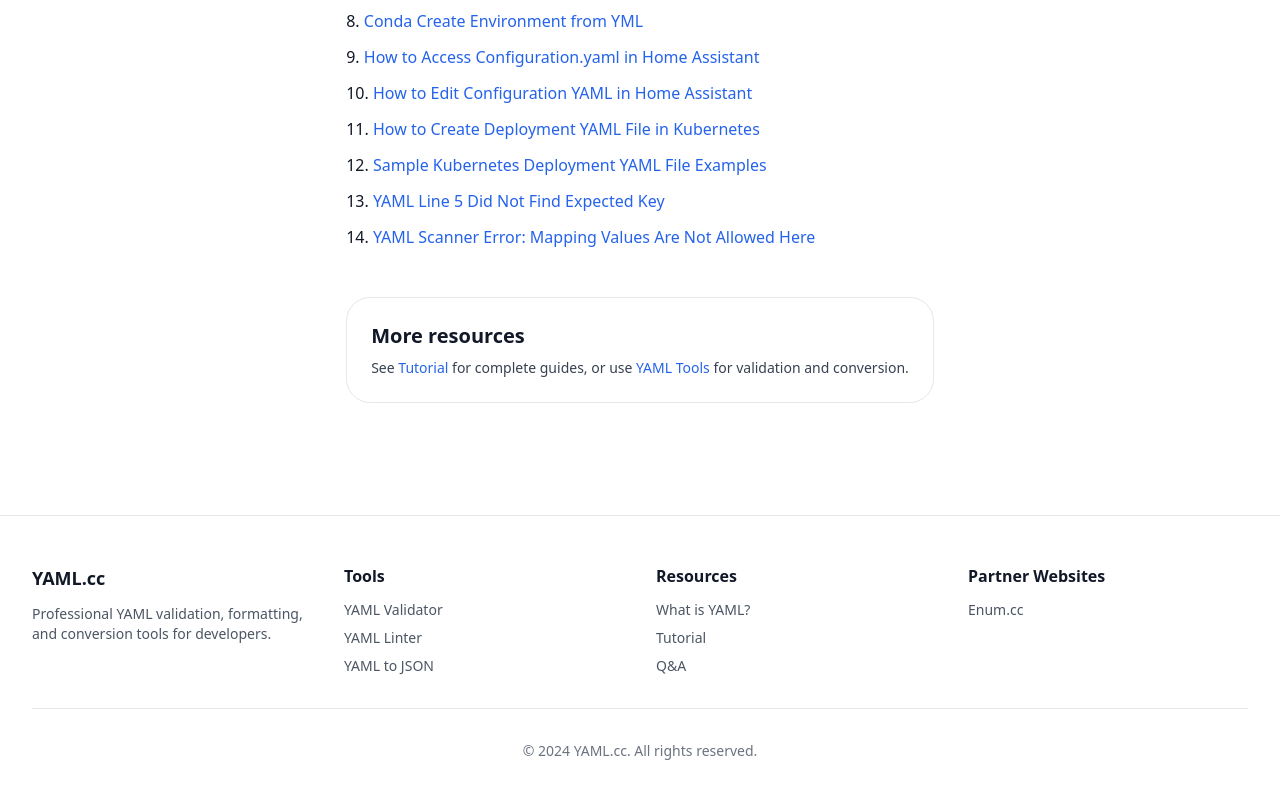
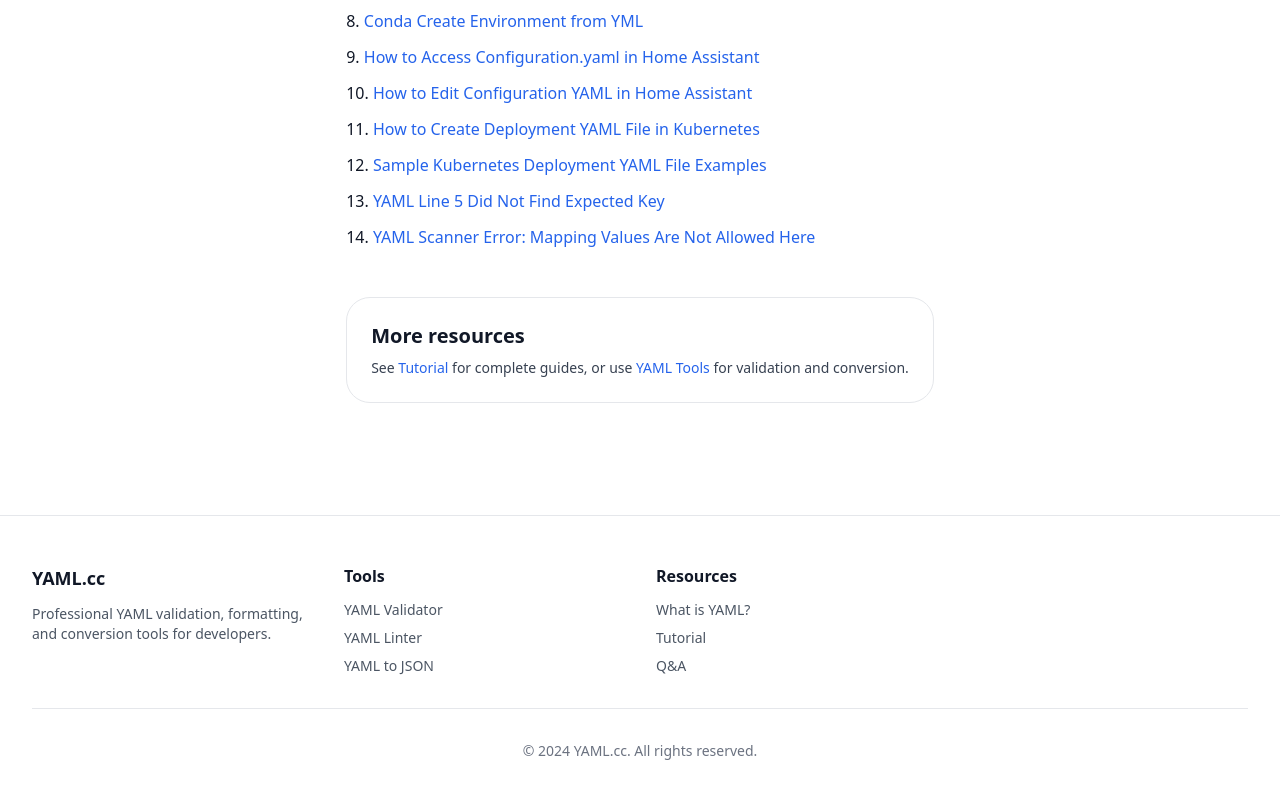
Before and after one commit to cursorgogogo/yaml_cc, a plain HTML site: page qa/index.html in a window 1280 px wide. Shown: the part 524-1323 px from the top of the page. Drawn offline with nearby package versions, Linux system fonts and the light colour scheme.

Commit message:
del:remove enum.cc

```diff
--- a/qa/index.html
+++ b/qa/index.html
@@ -177,12 +177,6 @@
                         <li><a href="./" class="hover:text-gray-900 transition">Q&A</a></li>
                     </ul>
                 </div>
-                <div>
-                    <h4 class="text-gray-900 font-semibold mb-3">Partner Websites</h4>
-                    <ul class="space-y-2 text-sm text-gray-600">
-                        <li><a href="https://enum.cc" target="_blank" rel="noopener noreferrer" class="hover:text-gray-900 transition">Enum.cc</a></li>
-                    </ul>
-                </div>
             </div>
             <div class="border-t border-gray-200 mt-8 pt-8 text-center text-sm text-gray-500">
                 <p>&copy; 2024 YAML.cc. All rights reserved.</p>
```
Also changed, not shown: 404.html (+0 -6 lines), index.html (+0 -6 lines), tutorial/yaml-comment.html (+0 -6 lines), tutorial/yaml-multiline-string.html (+0 -6 lines), tutorial/yml-vs-yaml.html (+0 -6 lines).
